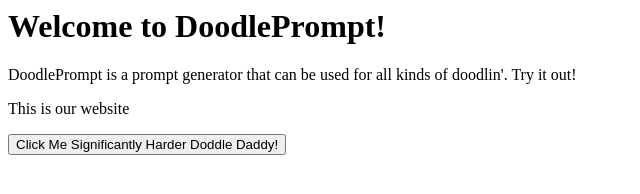
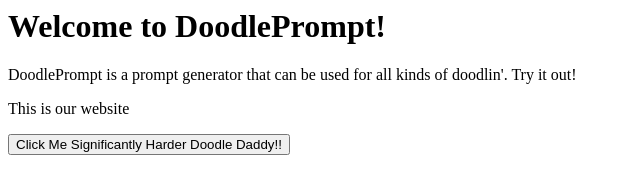
Before and after one commit to GusBusDraws/DoodlePrompt, a plain HTML site: page index.html in a window 1280 px wide. Shown: the full height of the page, 0-640 px from the left. Drawn offline with Linux system fonts and the light colour scheme.

Commit message:
Fix the typo my reviewer missed

```diff
--- a/index.html
+++ b/index.html
@@ -2,4 +2,4 @@
 <p> DoodlePrompt is a prompt generator that can be used for all kinds of doodlin'. Try it out!</b>
 <p> This is our website</p>
 
-<button type="button">Click Me Significantly Harder Doddle Daddy!</button>
+<button type="button">Click Me Significantly Harder Doodle Daddy!!</button>
```
